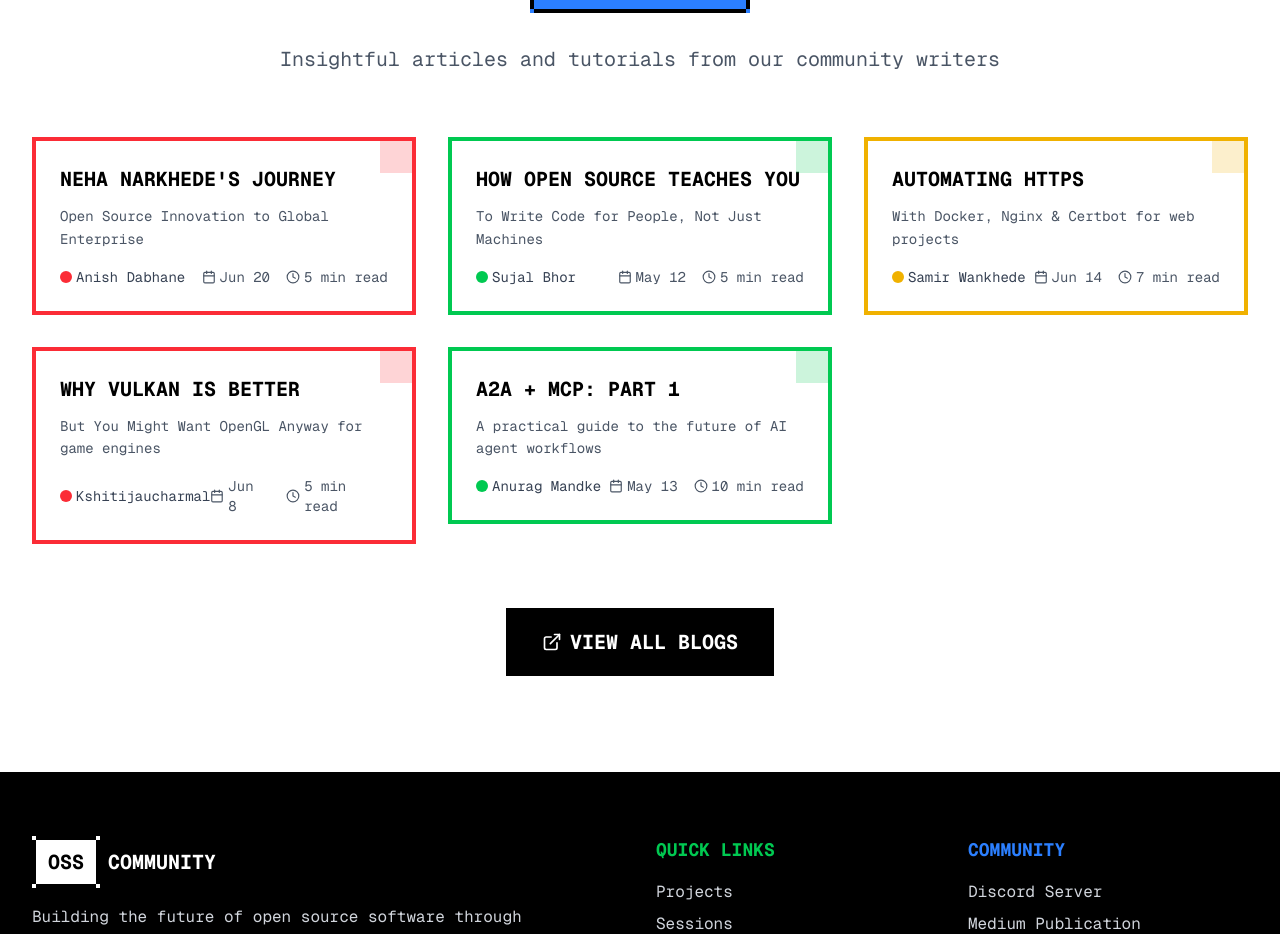
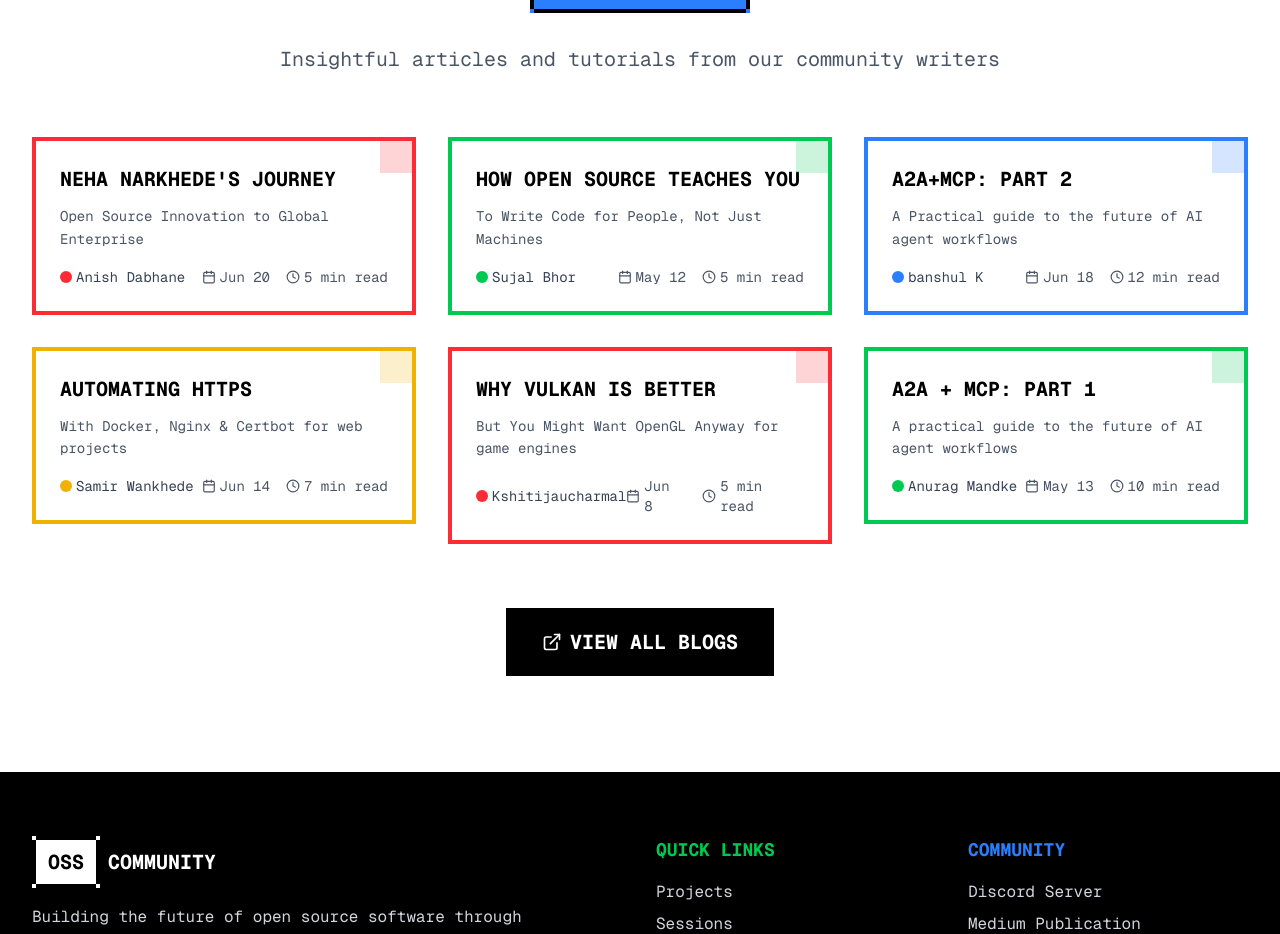
Before and after one commit to PICT-OSS-Community/Website, a Next.js app: page / in a window 1280 px wide. Shown: the part 2260-3194 px from the top of the page. Built offline with nearby package versions, Linux system fonts and the light colour scheme.

Commit message:
feat: add new blog card for "A2A+MCP: PART 2" with relevant details

```diff
--- a/app/components/Blogs.tsx
+++ b/app/components/Blogs.tsx
@@ -37,6 +37,15 @@ const Blogs = () => {
             readTime="5 min read"
             color="green"
             href="https://medium.com/fossible/how-open-source-teaches-you-to-write-code-for-people-not-just-machines-f43000c4bf34"
+          />
+          <BlogCard
+            title="A2A+MCP: PART 2"
+            description="A Practical guide to the future of AI agent workflows"
+            author="banshul K"
+            date="Jun 18"
+            readTime="12 min read"
+            color="blue"
+            href="https://medium.com/fossible/part-2-a2a-mcp-a-practical-guide-to-the-future-of-ai-agent-workflows-7ab38a013f02"
           />
           <BlogCard
             title="AUTOMATING HTTPS"
```
